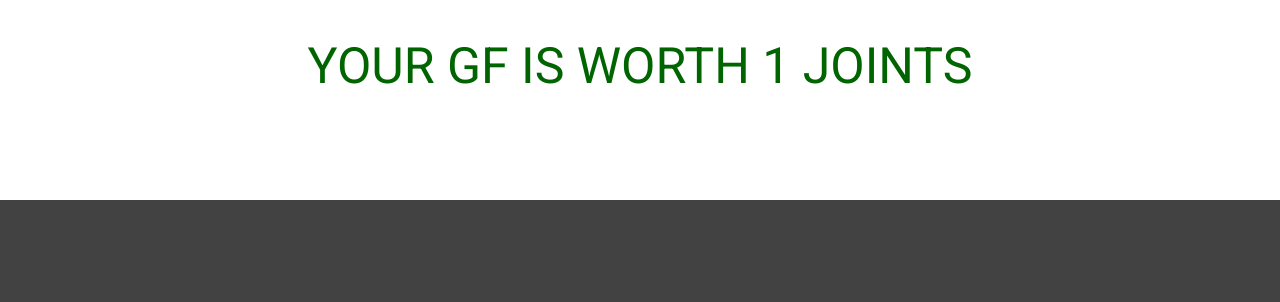
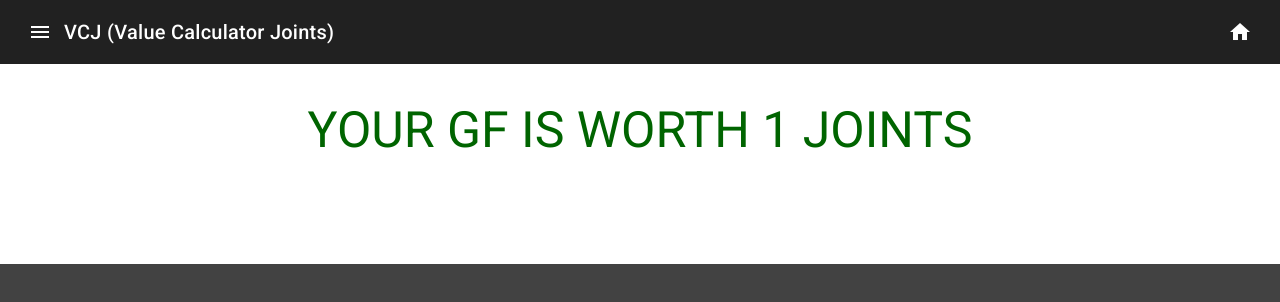
Before and after one commit to Z0ri/VCJ, an Angular app: page /girlFriend/result in a window 1280 px wide. Shown: the top 302 px of the page. Built offline with nearby package versions, Linux system fonts and the light colour scheme.

Commit message:
navbar al result

```diff
--- a/src/app/result/result.component.html
+++ b/src/app/result/result.component.html
@@ -1,3 +1,4 @@
+<app-toolbar></app-toolbar>
 <div class="topBanner">
     <h1 id="result">YOUR GF IS WORTH {{punteggio}} JOINTS</h1>
 </div>
```
